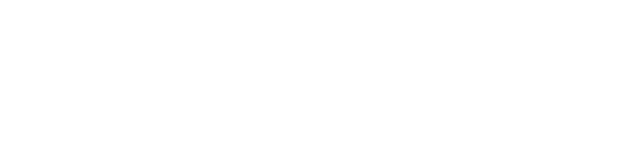
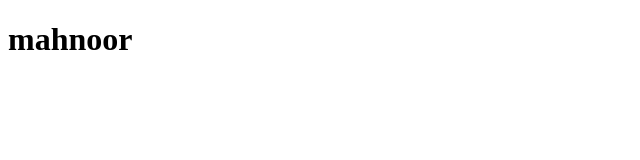
Before and after one commit to mahhnoor/bakery, a plain HTML site: page task1.html in a window 1280 px wide. Shown: the whole page, without its empty margins (0-640 px from the left). Drawn offline with Linux system fonts and the light colour scheme.

Commit message:
task done i

```diff
--- a/task1.html
+++ b/task1.html
@@ -6,6 +6,6 @@
     <title>Document</title>
 </head>
 <body>
-
+    <h1>mahnoor</h1>
 </body>
 </html>
```
